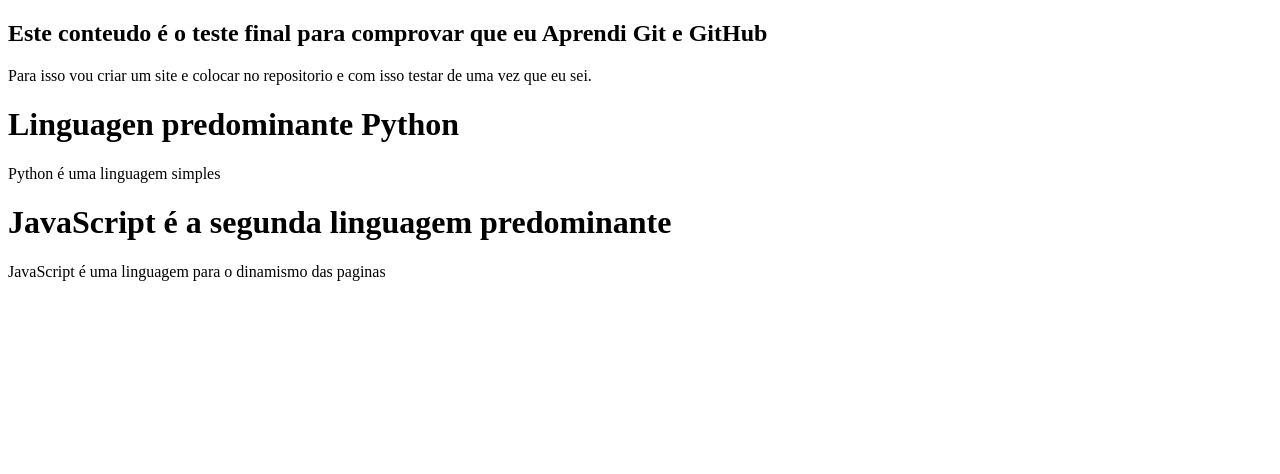
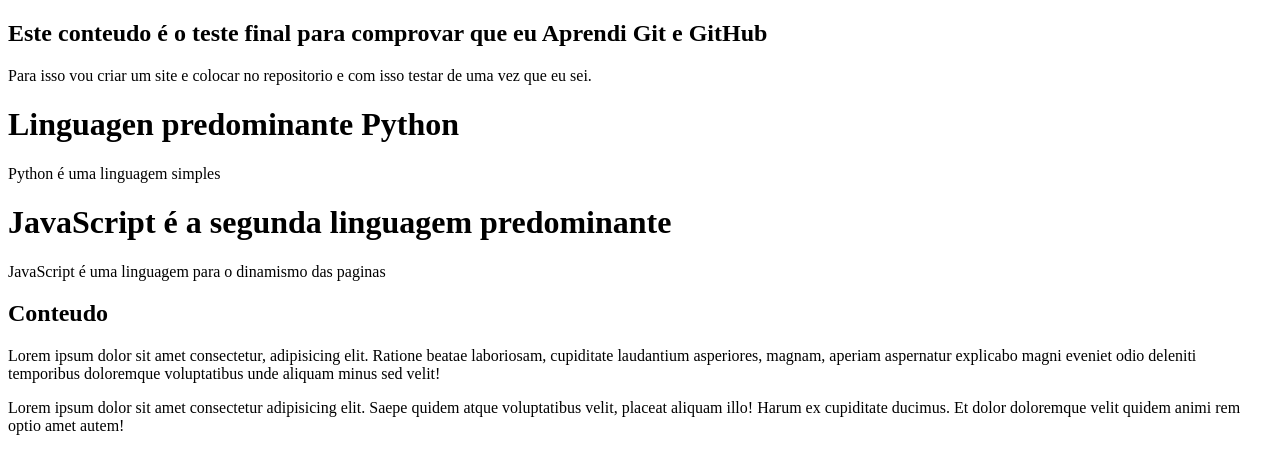
Before and after one commit to ChristianoAlpha/new_test_site, a plain HTML site: page index.html in a window 1280 px wide. Drawn offline with Linux system fonts and the light colour scheme.

Commit message:
conteudo
acrescimo do conteudo

```diff
--- a/index.html
+++ b/index.html
@@ -12,5 +12,8 @@
     <p>Python é uma linguagem simples</p>
     <h1>JavaScript é a segunda linguagem predominante</h1>
     <p>JavaScript é uma linguagem para o dinamismo das paginas</p>
+    <h2>Conteudo</h2>
+    <p>Lorem ipsum dolor sit amet consectetur, adipisicing elit. Ratione beatae laboriosam, cupiditate laudantium asperiores, magnam, aperiam aspernatur explicabo magni eveniet odio deleniti temporibus doloremque voluptatibus unde aliquam minus sed velit!</p>
+    <p>Lorem ipsum dolor sit amet consectetur adipisicing elit. Saepe quidem atque voluptatibus velit, placeat aliquam illo! Harum ex cupiditate ducimus. Et dolor doloremque velit quidem animi rem optio amet autem!</p>
 </body>
 </html>
```
